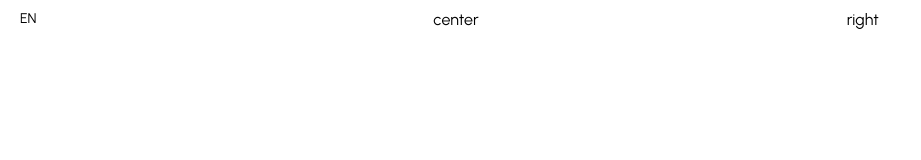
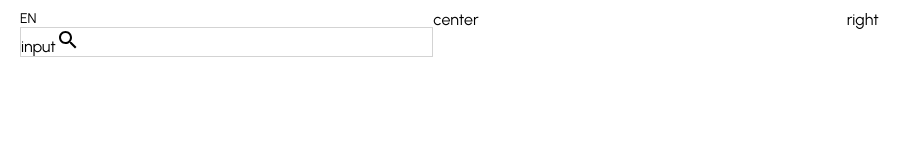
Before and after one commit to AliPooladmast/e-commerce, a React (Create React App) app: page / in a window 1280 px wide. Shown: the top 160 px of the page, without its empty margins (0-921 px from the left). Built offline with nearby package versions, Linux system fonts and the light colour scheme.

Commit message:
Add MUI search box and its container

```diff
--- a/src/components/NavBar.jsx
+++ b/src/components/NavBar.jsx
@@ -1,3 +1,4 @@
+import { Search } from "@material-ui/icons";
 import React from "react";
 import style from "./NavBar.module.scss";
 
@@ -7,6 +8,10 @@ const NavBar = () => {
       <div className={style.Wrapper}>
         <div className={style.Left}>
           <div className={style.Language}>EN</div>
+          <div className={style.SearchContainer}>
+            input
+            <Search />
+          </div>
         </div>
         <div className={style.Center}>center</div>
         <div className={style.Right}>right</div>
--- a/src/components/NavBar.module.scss
+++ b/src/components/NavBar.module.scss
@@ -22,5 +22,8 @@
       font-size: 14px;
       cursor: pointer;
     }
+    .SearchContainer {
+      border: 1px solid lightgray;
+    }
   }
 }
```
